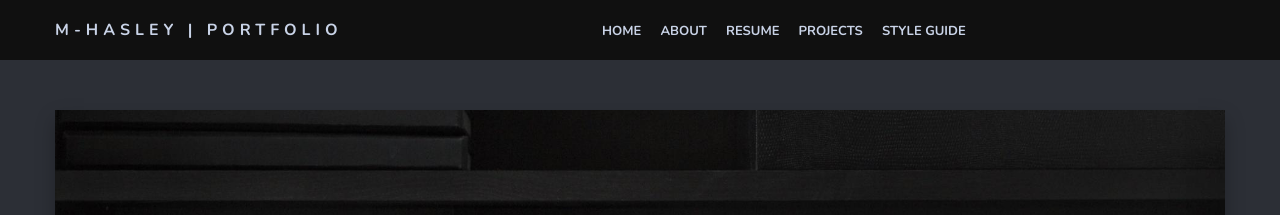
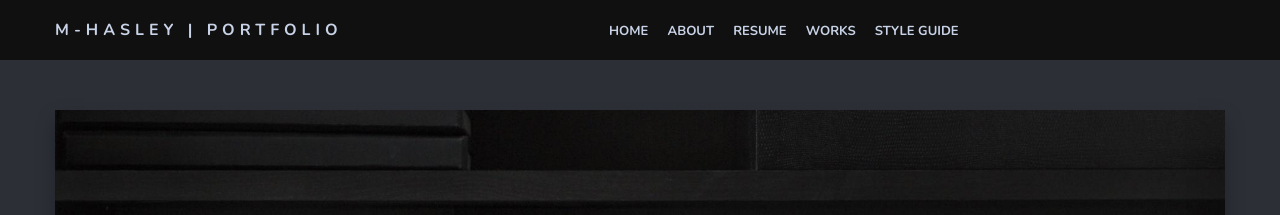
Before and after one commit to mhasley/mhasley.github.io, a Jekyll site: the page built from index.html, in a window 1280 px wide and 900 px high. Shown: the top 215 px of the window. Built offline with Jekyll 4.4.1, drawn with Linux system fonts in a browser that asks for light colours; nearby versions of some CDN libraries; the list of posts is cut into pages by our own code.

Commit message:
Update projects.md

```diff
--- a/_pages/projects.md
+++ b/_pages/projects.md
@@ -1,7 +1,7 @@
 ---
 layout: default
-title: Projects
-permalink: /projects/
+title: Works
+permalink: /works/
 ---
 
 <div class="container">
```
